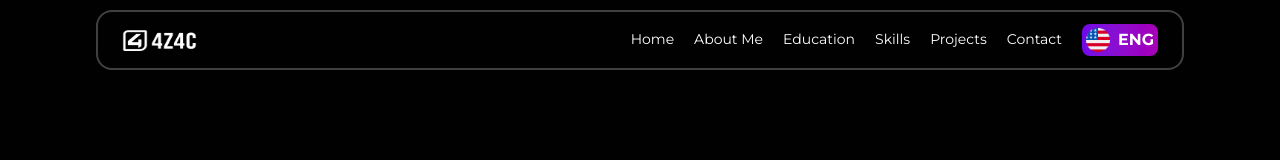
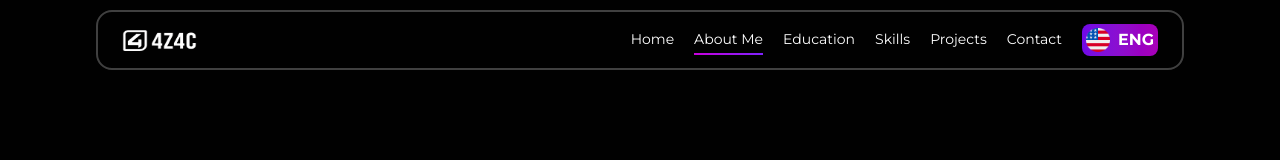
Before and after one commit to ArturoZAC/testing-forport-4z4c, a Next.js app: page / in a window 1280 px wide. Shown: the top 160 px of the page. Built offline with nearby package versions, Linux system fonts and the light colour scheme.

Commit message:
finishedNavBarFeature

```diff
--- a/src/components/ui/NavBar.tsx
+++ b/src/components/ui/NavBar.tsx
@@ -2,16 +2,43 @@
 
 import Link from "next/link";
 import Image from "next/image";
-import { useState } from "react";
+import { useEffect, useState } from "react";
 
 import { MainContainer } from "../responsive/MainContainer";
 import { links } from "@/data/linksData";
 
 export const NavBar = () => {
+
   const [activeLink, setActiveLink] = useState('/');
-
   const [isMenuPressed, setIsMenuPressed] = useState(false);
   const [isClosing, setIsClosing] = useState(false);
+
+  useEffect(() => {
+    const sections = document.querySelectorAll("section[id]");
+
+    const observer = new IntersectionObserver(
+      (entries) => {
+        entries.forEach((entry) => {
+          if (entry.isIntersecting) {
+            const id = entry.target.getAttribute("id");
+            if (id && activeLink !== `#${id}`) {
+              setActiveLink(`#${id}`);
+            }
+          }
+        });
+      },
+      {
+        rootMargin: "-50% 0px -50% 0px",
+        threshold: 0,
+      }
+    );
+
+    sections.forEach((section) => observer.observe(section));
+
+    return () => {
+      sections.forEach((section) => observer.unobserve(section));
+    };
+  }, [ activeLink ]);
 
   const toggleMenu = () => {
     if (isMenuPressed) {
@@ -30,8 +57,7 @@ export const NavBar = () => {
   };
 
   return (
-    // <div className="flex flex-col items-center justify-center mt-[10px]">
-    <div className="fixed top-[10px] left-0 w-full z-50 flex flex-col items-center justify-center">
+    <div className="fixed top-[10px] left-0 w-full z-50 flex flex-col items-center justify-center px-6">
       <MainContainer className="h-[60px] max-md:h-[50px] rounded-2xl flex px-6 py-4 max-md:px-3 max-md:py-2 justify-between bg-primary border-2 border-neutral-700">
         <div className="flex justify-center items-center">
           <Link href="/">
@@ -117,7 +143,7 @@ export const NavBar = () => {
                       key={link.path}
                       className={`text-secondary body-large text-body-large-m underline-animate ${activeLink === link.path ? 'animate-colorChange active' : ''}`}
                     >
-                      <Link href="/" onClick={() => {
+                      <Link href={link.path} onClick={() => {
                         handleLinkClick(link.path);
                         toggleMenu();
                       }}>
--- a/src/views/Hero.tsx
+++ b/src/views/Hero.tsx
@@ -3,7 +3,7 @@ import { NavBar } from "@/components/ui";
 
 export const Hero = () => {
   return (
-    <section id="#home" className="px-6">
+    <section id="home" className="px-6">
       <NavBar />
       <BodyHero />
     </section>
```
